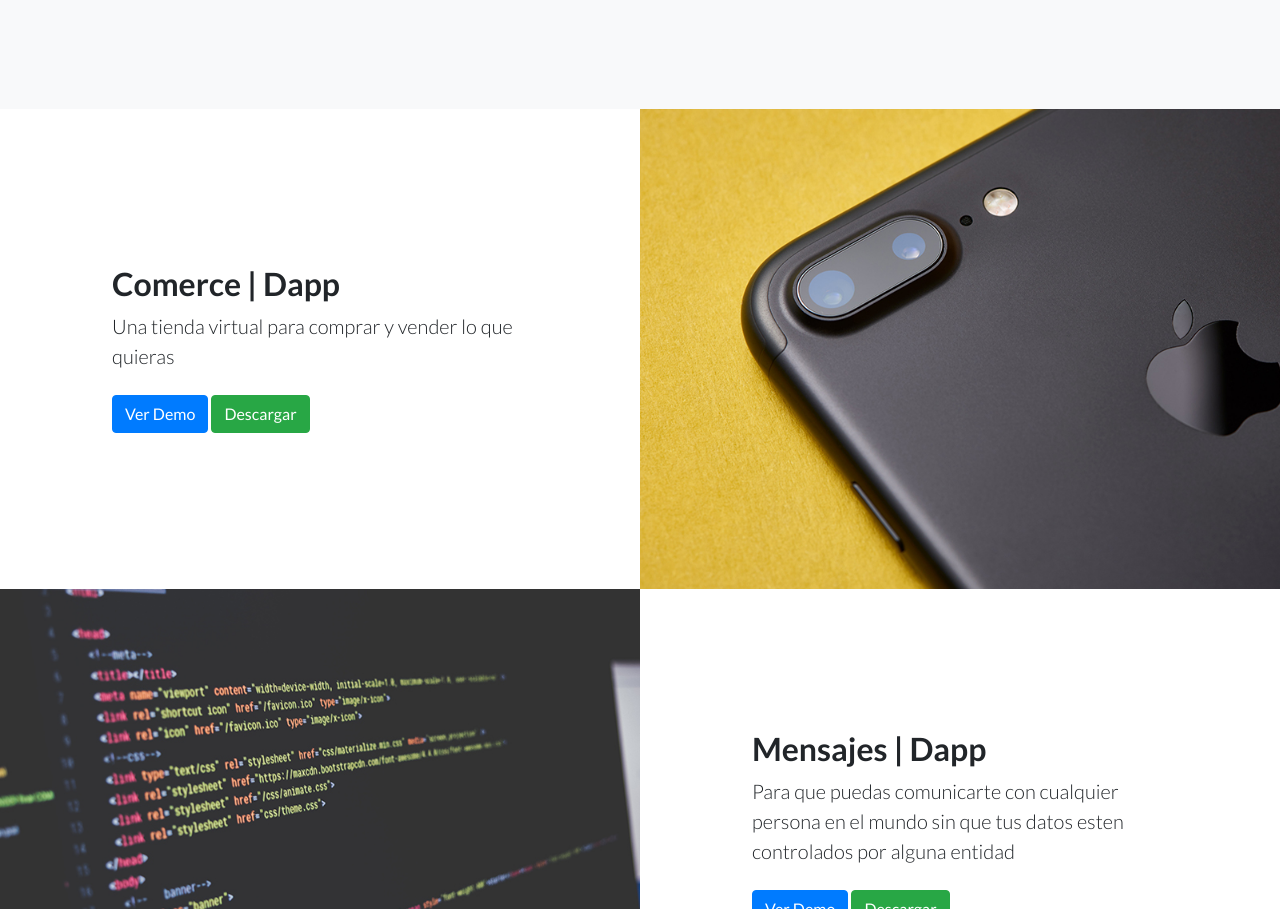
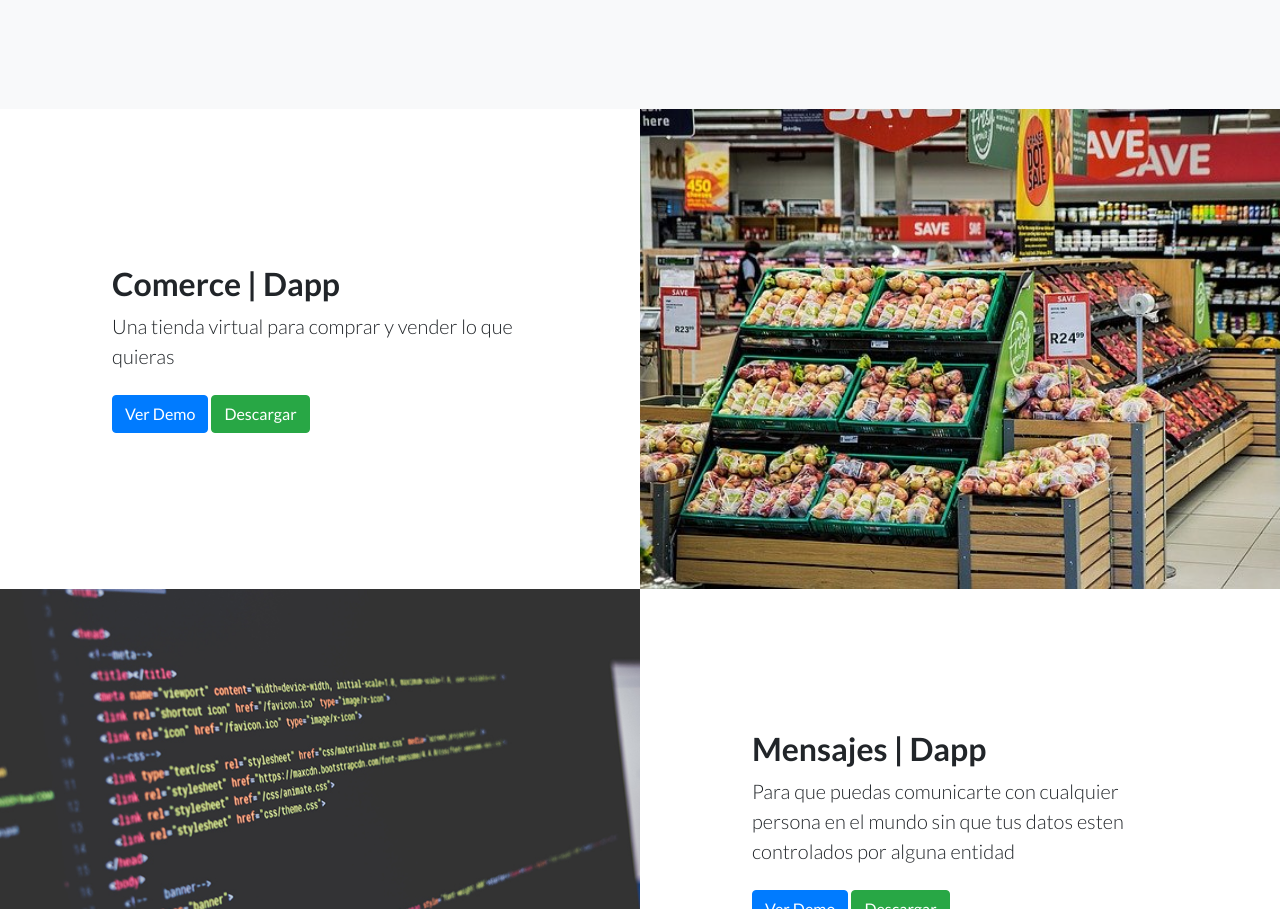
Before and after one commit to stevenstc/web-DappFree, a website: page index.html in a window 1280 px wide. Shown: the part 920-1829 px from the top of the page. Drawn offline with Linux system fonts and the light colour scheme.

Commit message:
Update index.html

```diff
--- a/index.html
+++ b/index.html
@@ -86,7 +86,7 @@
     <div class="container-fluid p-0">
       <div class="row no-gutters">
 
-        <div class="col-lg-6 order-lg-2 text-white showcase-img" style="background-image: url('img/bg-showcase-1.jpg');"></div>
+        <div class="col-lg-6 order-lg-2 text-white showcase-img" style="background-image: url('img/shopping-1232944_640.jpg');"></div>
         <div class="col-lg-6 order-lg-1 my-auto showcase-text">
           <h2>Comerce | Dapp</h2>
           <p class="lead mb-0">Una tienda virtual para comprar y vender lo que quieras</p><br>
```
